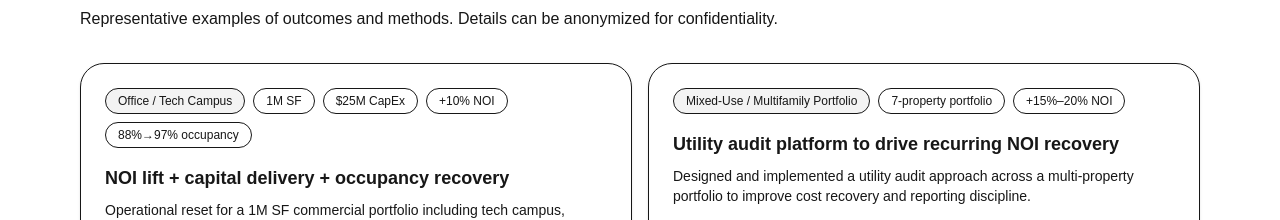
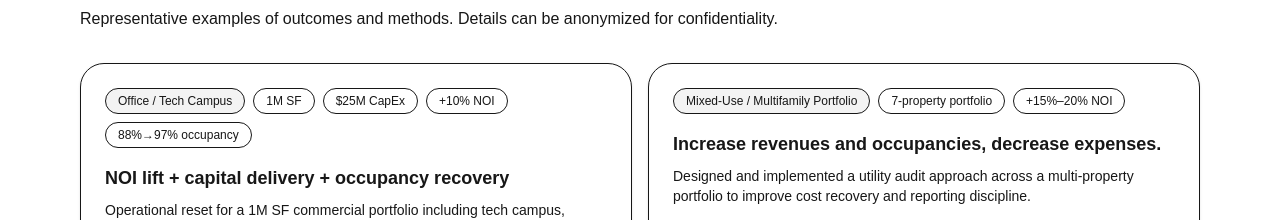
Before and after one commit to BK14782/brian-killian-consulting, a Next.js app: page / in a window 1280 px wide. Shown: the part 1980-2200 px from the top of the page. Built offline with nearby package versions, Linux system fonts and the light colour scheme.

Commit message:
Increase revenues and occupancies, decrease expenses

```diff
--- a/src/app/page.tsx
+++ b/src/app/page.tsx
@@ -324,7 +324,7 @@ export default function Website() {
       },
       {
         tag: "Mixed-Use / Multifamily Portfolio",
-        title: "Utility audit platform to drive recurring NOI recovery",
+        title: "Increase revenues and occupancies, decrease expenses.",
         context:
           "Designed and implemented a utility audit approach across a multi-property portfolio to improve cost recovery and reporting discipline.",
         outcome:
```
